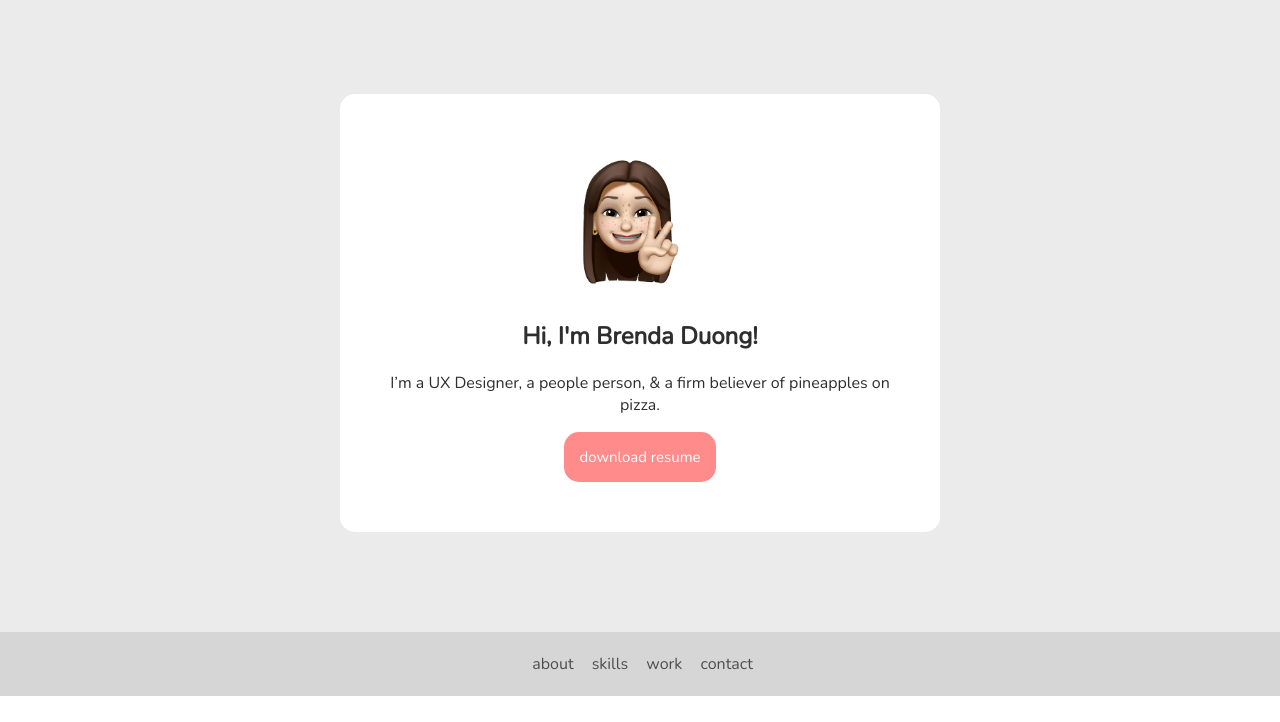
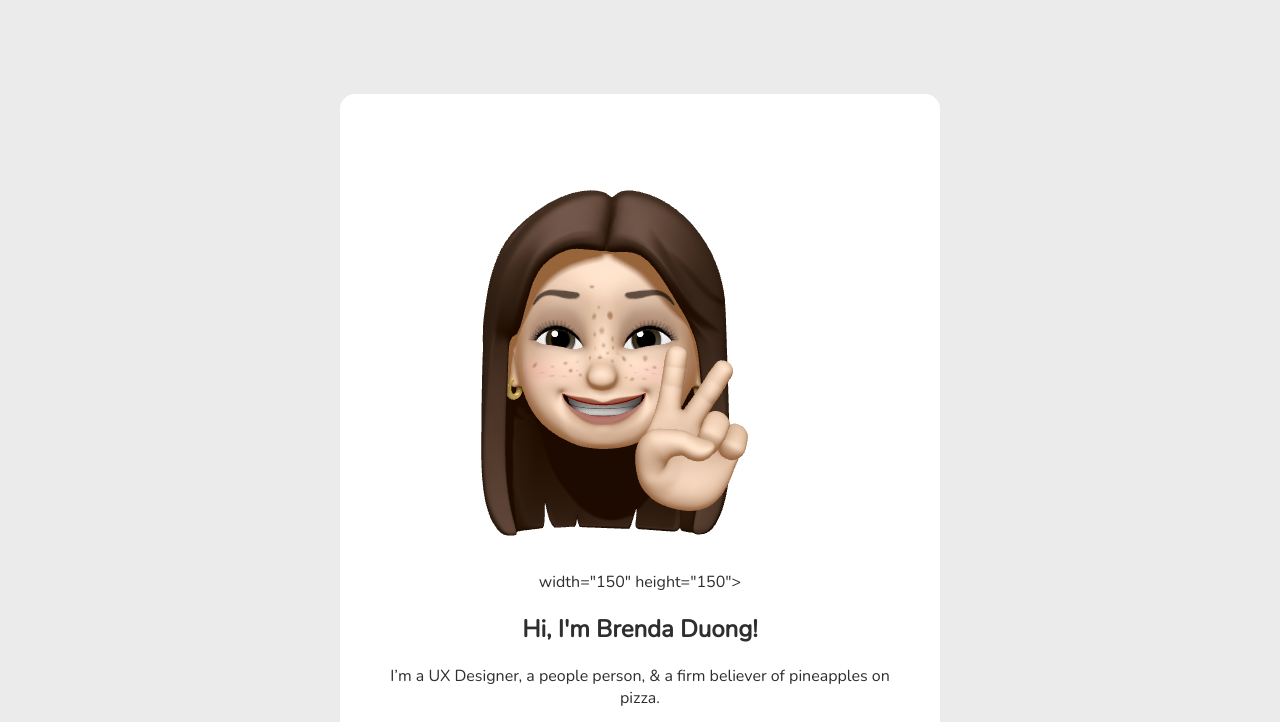
Before and after one commit to brendaduongx/Pizza, a plain HTML site: page index.html in a window 1280 px wide. Shown: the part 73-795 px from the top of the page. Drawn offline with nearby package versions, Linux system fonts and the light colour scheme.

Commit message:
Update index.html

```diff
--- a/index.html
+++ b/index.html
@@ -20,7 +20,7 @@
     </header>
     <section class="heroImg">
       <div class="content">
-        <img src="images/me.png"
+        <img src="images/me.png">
         width="150"
         height="150">
         <h1>Hi, I'm Brenda Duong!</h1>
```
